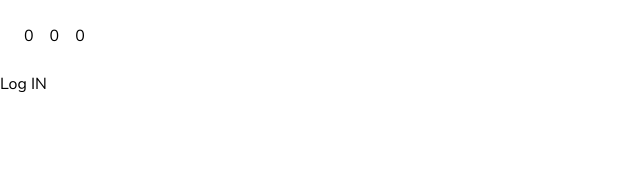
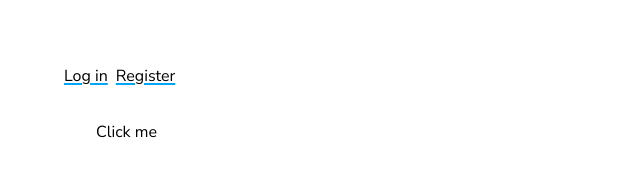
Before and after one commit to andyygit/swg-frontend, a website with bundled scripts: page index.html in a window 1280 px wide. Shown: the whole page, without its empty margins (0-640 px from the left). Built offline with nearby package versions, Linux system fonts and the light colour scheme.

Commit message:
router, views

```diff
--- a/index.html
+++ b/index.html
@@ -13,13 +13,23 @@
   <script src="dist/js/index.js" type="module"></script>
 </head>
 
-<body class="font-nunito">
-  <div class="flex p-4">
-    <div id="user" class="p-2"></div>
-    <div id="name" class="p-2"></div>
-    <div id="age" class="p-2"></div>
+<body class="font-nunito p-16">
+  <!-- this is component -->
+  <div class="flex items-center gap-2 max-md:hidden">
+    <a href="/login" class="underline underline-offset-2 decoration-2 decoration-sky-500">Log in</a>
+    <a href="/register" class="underline underline-offset-2 decoration-2 decoration-sky-500">Register</a>
   </div>
-  <button>Log IN</button>
+  <div class="flex items-center gap-2.5 md:hidden">
+    <a href="/login" class="underline underline-offset-2 decoration-2 decoration-sky-500">
+      <i class="fa-solid fa-user-lock"></i>
+    </a>
+    <a href="/register" class="underline underline-offset-2 decoration-2 decoration-sky-500">
+      <i class="fa-solid fa-user-plus"></i>
+    </a>
+  </div>
+  <!-- end component -->
+  <button class="p-8">Click me</button>
+  <div id="app"></div>
 </body>
 
 </html>
--- a/src/ts/index.ts
+++ b/src/ts/index.ts
@@ -1,43 +1,17 @@
-const btn = document.querySelector('button') as HTMLButtonElement;
-const userDiv = document.getElementById('user') as HTMLDivElement;
-const nameDiv = document.getElementById('name') as HTMLDivElement;
-const ageDiv = document.getElementById('age') as HTMLDivElement;
+import { subscriber, createSignal, createEffect } from './helpers/Signal.js';
+import { router, navigateTo } from './helpers/Router.js';
 
-let subscriber: Function | null = null;
+// const app = document.getElementById('app') as HTMLDivElement;
+// const loginBtn = document.querySelector('button') as HTMLButtonElement;
 
-const createSignal = <T>(initialValue: T): [() => T, (value: T) => void] => {
-  let _value = initialValue;
-  const _subscriptions = new Set<Function>();
+// const [state, setState] = createSignal(0);
 
-  const read = () => {
-    if (subscriber && !_subscriptions.has(subscriber)) {
-      _subscriptions.add(subscriber);
-    }
-    return _value;
-  };
-  const write = (newValue: T): void => {
-    if (newValue === _value) return;
-    _value = newValue;
-    _subscriptions.forEach((cb) => cb());
-  };
-  return [read, write];
-};
+// createEffect(() => console.log(state()));
+// createEffect(() => {
+//   let out = state();
+//   app.innerHTML = `${out} -- ${out * 2} -- ${out * 10}`;
+// });
 
-const createEffect = (cb: Function) => {
-  subscriber = cb;
-  cb();
-  subscriber = null;
-};
-
-const [state, setState] = createSignal(0);
-
-createEffect(() => console.log(state()));
-createEffect(() => {
-  userDiv.innerHTML = `${state()}`;
-  nameDiv.innerHTML = `${state() * 2}`;
-  ageDiv.innerHTML = `${state() * 10}`;
-});
-
-btn.addEventListener('click', () => {
-  setState(state() + 1);
-});
+// loginBtn.addEventListener('click', () => {
+//   setState(state() + 1);
+// });
```
